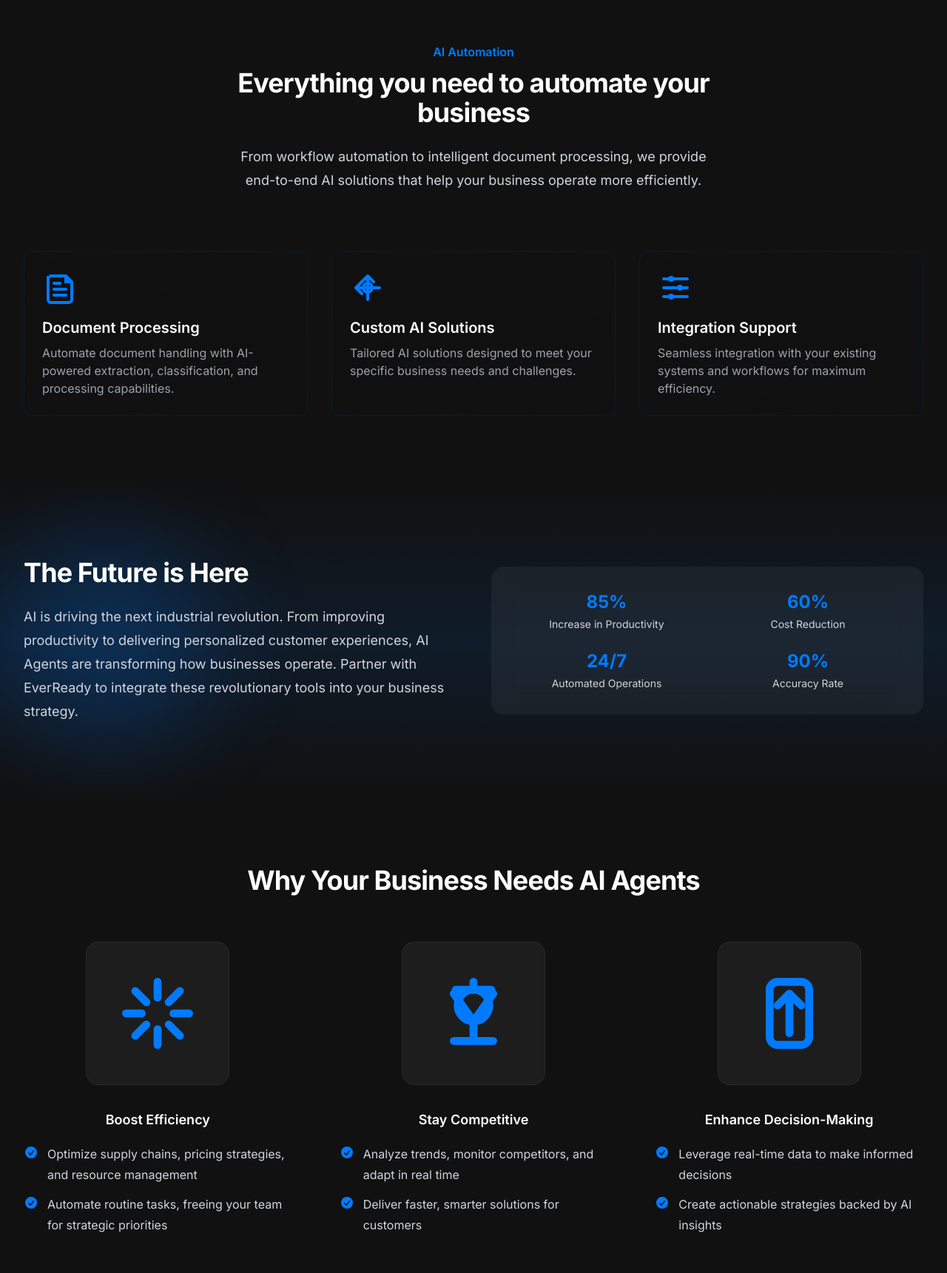
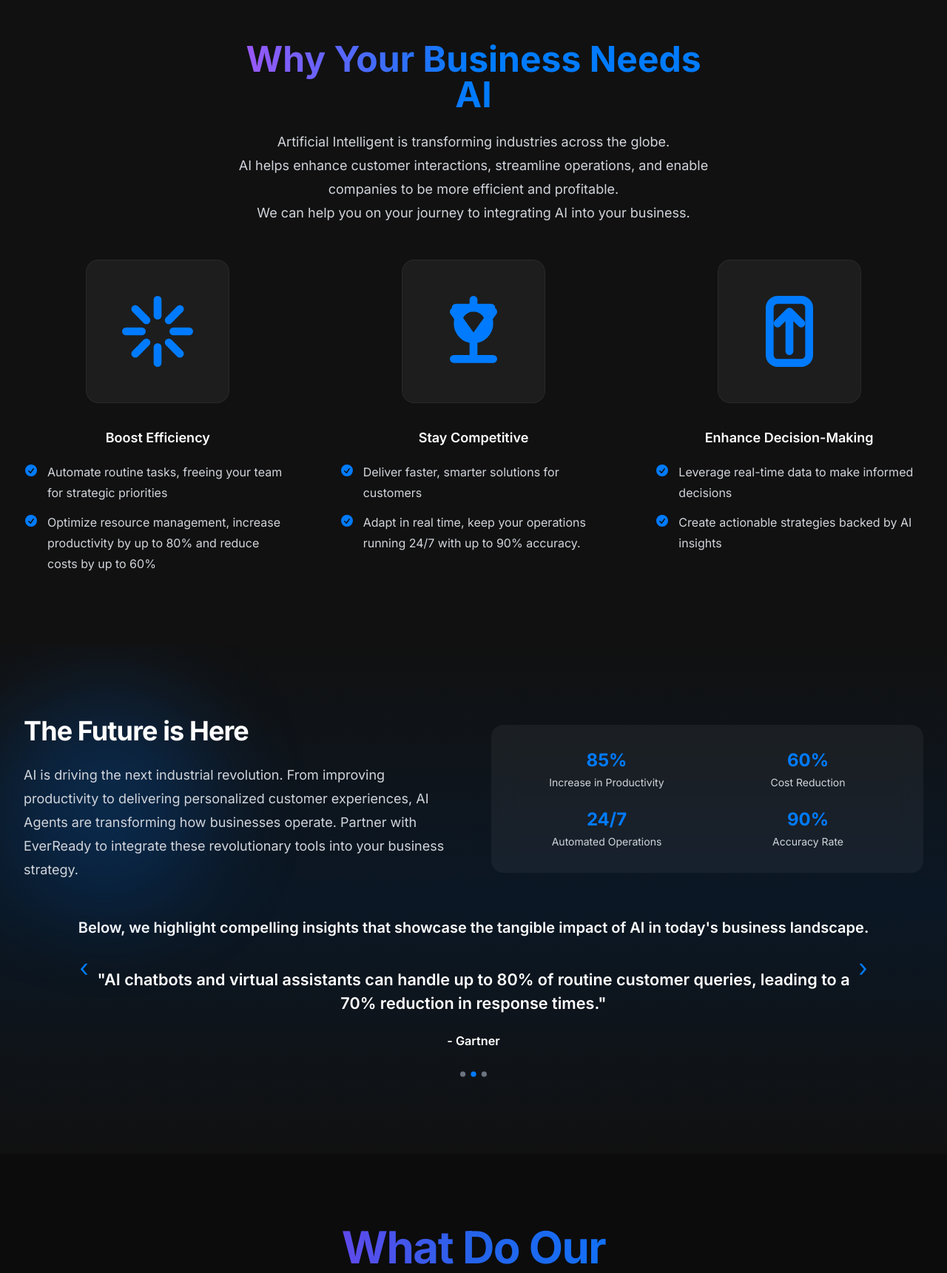
Before and after one commit to 10hith/ever-ready-frontend, a Next.js app: page / in a window 1280 px wide. Shown: the part 952-2673 px from the top of the page at 74% size. Built offline with nearby package versions, Linux system fonts and the light colour scheme.

Commit message:
UI Changes

```diff
--- a/src/app/page.tsx
+++ b/src/app/page.tsx
@@ -41,8 +41,7 @@ export default function Home() {
                 Automate Your Business with AI
               </h1>
               <p className="mt-4 sm:mt-6 text-base sm:text-lg leading-7 sm:leading-8 text-gray-300">
-                EverReady helps businesses transform their operations through intelligent automation.
-                We build custom AI solutions that streamline workflows and boost productivity.
+                <span className="block">EverReady can help automate your business processes by implementing AI in your operational workflows.</span>
               </p>
               <div className="mt-6 sm:mt-10 flex items-center gap-x-4 sm:gap-x-6">
                 <a
@@ -75,46 +74,108 @@ export default function Home() {
         </div>
       </div>
 
-      {/* Feature section */}
-      <div className="mx-auto max-w-7xl px-4 sm:px-6 lg:px-8 py-16 sm:py-24">
-        <div className="mx-auto max-w-2xl lg:text-center">
-          <h2 className="text-base font-semibold leading-7 text-everready-primary">AI Automation</h2>
-          <p className="mt-2 text-2xl sm:text-3xl lg:text-4xl font-bold tracking-tight text-white">
-            Everything you need to automate your business
-          </p>
-          <p className="mt-4 sm:mt-6 text-base sm:text-lg leading-7 sm:leading-8 text-gray-300">
-            From workflow automation to intelligent document processing, we provide end-to-end AI solutions
-            that help your business operate more efficiently.
-          </p>
-        </div>
-        <div className="mx-auto mt-12 sm:mt-16 lg:mt-20 max-w-2xl lg:max-w-none">
-          <div className="grid grid-cols-1 md:grid-cols-2 lg:grid-cols-3 gap-6 sm:gap-8">
-            {/* Document Processing */}
-            <div className="p-4 sm:p-6 rounded-xl bg-gradient-to-br from-everready-dark/40 to-everready-dark/60 backdrop-blur-sm border border-everready-primary/10 hover:border-everready-primary/30 transition-all duration-300">
-              <img src="/images/document.svg" alt="Document Processing" className="w-8 h-8 sm:w-12 sm:h-12 mb-4" />
-              <h3 className="text-xl font-semibold mb-2 text-white">Document Processing</h3>
-              <p className="text-gray-400">Automate document handling with AI-powered extraction, classification, and processing capabilities.</p>
+      {/* Why AI Agents section */}
+      <div className="relative py-16 sm:py-24">
+        <div className="mx-auto max-w-7xl px-4 sm:px-6 lg:px-8">
+          <div className="mx-auto max-w-2xl lg:text-center">
+            <h2 className="text-4xl sm:text-5xl font-bold bg-gradient-to-r from-purple-500 via-everready-primary to-everready-primary bg-clip-text text-transparent">
+              Why Your Business Needs AI
+            </h2>
+            <p className="mt-4 sm:mt-6 text-base sm:text-lg leading-7 sm:leading-8 text-gray-300">
+              <span className="block">Artificial Intelligent is transforming industries across the globe.</span>
+              <span className="block">AI helps enhance customer interactions, streamline operations, and enable companies to be more efficient and profitable.</span>
+              <span className="block">We can help you on your journey to integrating AI into your business.</span>
+            </p>
+            <div className="mt-8 sm:mt-12"></div>
+          </div>
+
+          <div className="mx-auto grid max-w-xl grid-cols-1 gap-12 sm:gap-16 lg:max-w-none lg:grid-cols-3">
+            {/* Boost Efficiency */}
+            <div className="relative group">
+              <div className="absolute -inset-4 rounded-2xl bg-gradient-to-r from-everready-primary/20 to-transparent opacity-0 group-hover:opacity-100 transition-all duration-300 blur-xl" />
+              <div className="relative flex flex-col">
+                <div className="mx-auto h-32 w-32 sm:h-48 sm:w-48 flex items-center justify-center rounded-2xl bg-white/5 p-3 ring-1 ring-white/10">
+                  <img src="/images/efficiency.svg" alt="Efficiency" className="h-20 w-20 sm:h-32 sm:w-32" />
+                </div>
+                <h3 className="mt-8 text-lg font-semibold leading-8 text-white text-center">
+                  Boost Efficiency
+                </h3>
+                <ul className="mt-4 space-y-3 text-base leading-7 text-gray-300">
+                  <li className="flex gap-x-3">
+                    <svg className="h-6 w-5 flex-none text-everready-secondary" viewBox="0 0 20 20" fill="currentColor">
+                      <path fillRule="evenodd" d="M10 18a8 8 0 100-16 8 8 0 000 16zm3.857-9.809a.75.75 0 00-1.214-.882l-3.483 4.79-1.88-1.88a.75.75 0 10-1.06 1.061l2.5 2.5a.75.75 0 001.137-.089l4-5.5z" clipRule="evenodd" />
+                    </svg>
+                    Automate routine tasks, freeing your team for strategic priorities
+                  </li>
+                  <li className="flex gap-x-3">
+                    <svg className="h-6 w-5 flex-none text-everready-secondary" viewBox="0 0 20 20" fill="currentColor">
+                      <path fillRule="evenodd" d="M10 18a8 8 0 100-16 8 8 0 000 16zm3.857-9.809a.75.75 0 00-1.214-.882l-3.483 4.79-1.88-1.88a.75.75 0 10-1.06 1.061l2.5 2.5a.75.75 0 001.137-.089l4-5.5z" clipRule="evenodd" />
+                    </svg>
+                    Optimize resource management, increase productivity by up to 80% and reduce costs by up to 60%
+                  </li>
+                </ul>
+              </div>
             </div>
 
-            {/* Custom AI Solutions */}
-            <div className="p-4 sm:p-6 rounded-xl bg-gradient-to-br from-everready-dark/40 to-everready-dark/60 backdrop-blur-sm border border-everready-primary/10 hover:border-everready-primary/30 transition-all duration-300">
-              <img src="/images/custom.svg" alt="Custom AI Solutions" className="w-8 h-8 sm:w-12 sm:h-12 mb-4" />
-              <h3 className="text-xl font-semibold mb-2 text-white">Custom AI Solutions</h3>
-              <p className="text-gray-400">Tailored AI solutions designed to meet your specific business needs and challenges.</p>
+            {/* Stay Competitive */}
+            <div className="relative group">
+              <div className="absolute -inset-4 rounded-2xl bg-gradient-to-r from-everready-primary/20 to-transparent opacity-0 group-hover:opacity-100 transition-all duration-300 blur-xl" />
+              <div className="relative flex flex-col">
+                <div className="mx-auto h-32 w-32 sm:h-48 sm:w-48 flex items-center justify-center rounded-2xl bg-white/5 p-3 ring-1 ring-white/10">
+                  <img src="/images/competitive.svg" alt="Competitive" className="h-20 w-20 sm:h-32 sm:w-32" />
+                </div>
+                <h3 className="mt-8 text-lg font-semibold leading-8 text-white text-center">
+                  Stay Competitive
+                </h3>
+                <ul className="mt-4 space-y-3 text-base leading-7 text-gray-300">
+                  <li className="flex gap-x-3">
+                    <svg className="h-6 w-5 flex-none text-everready-secondary" viewBox="0 0 20 20" fill="currentColor">
+                      <path fillRule="evenodd" d="M10 18a8 8 0 100-16 8 8 0 000 16zm3.857-9.809a.75.75 0 00-1.214-.882l-3.483 4.79-1.88-1.88a.75.75 0 10-1.06 1.061l2.5 2.5a.75.75 0 001.137-.089l4-5.5z" clipRule="evenodd" />
+                    </svg>
+                    Deliver faster, smarter solutions for customers
+                  </li>
+                  <li className="flex gap-x-3">
+                    <svg className="h-6 w-5 flex-none text-everready-secondary" viewBox="0 0 20 20" fill="currentColor">
+                      <path fillRule="evenodd" d="M10 18a8 8 0 100-16 8 8 0 000 16zm3.857-9.809a.75.75 0 00-1.214-.882l-3.483 4.79-1.88-1.88a.75.75 0 10-1.06 1.061l2.5 2.5a.75.75 0 001.137-.089l4-5.5z" clipRule="evenodd" />
+                    </svg>
+                    Adapt in real time, keep your operations running 24/7 with up to 90% accuracy.
+                  </li>
+                </ul>
+              </div>
             </div>
 
-            {/* Integration Support */}
-            <div className="p-4 sm:p-6 rounded-xl bg-gradient-to-br from-everready-dark/40 to-everready-dark/60 backdrop-blur-sm border border-everready-primary/10 hover:border-everready-primary/30 transition-all duration-300">
-              <img src="/images/integration.svg" alt="Integration Support" className="w-8 h-8 sm:w-12 sm:h-12 mb-4" />
-              <h3 className="text-xl font-semibold mb-2 text-white">Integration Support</h3>
-              <p className="text-gray-400">Seamless integration with your existing systems and workflows for maximum efficiency.</p>
+            {/* Enhance Decision-Making */}
+            <div className="relative group">
+              <div className="absolute -inset-4 rounded-2xl bg-gradient-to-r from-everready-primary/20 to-transparent opacity-0 group-hover:opacity-100 transition-all duration-300 blur-xl" />
+              <div className="relative flex flex-col">
+                <div className="mx-auto h-32 w-32 sm:h-48 sm:w-48 flex items-center justify-center rounded-2xl bg-white/5 p-3 ring-1 ring-white/10">
+                  <img src="/images/decision.svg" alt="Decision Making" className="h-20 w-20 sm:h-32 sm:w-32" />
+                </div>
+                <h3 className="mt-8 text-lg font-semibold leading-8 text-white text-center">
+                  Enhance Decision-Making
+                </h3>
+                <ul className="mt-4 space-y-3 text-base leading-7 text-gray-300">
+                  <li className="flex gap-x-3">
+                    <svg className="h-6 w-5 flex-none text-everready-secondary" viewBox="0 0 20 20" fill="currentColor">
+                      <path fillRule="evenodd" d="M10 18a8 8 0 100-16 8 8 0 000 16zm3.857-9.809a.75.75 0 00-1.214-.882l-3.483 4.79-1.88-1.88a.75.75 0 10-1.06 1.061l2.5 2.5a.75.75 0 001.137-.089l4-5.5z" clipRule="evenodd" />
+                    </svg>
+                    Leverage real-time data to make informed decisions
+                  </li>
+                  <li className="flex gap-x-3">
+                    <svg className="h-6 w-5 flex-none text-everready-secondary" viewBox="0 0 20 20" fill="currentColor">
+                      <path fillRule="evenodd" d="M10 18a8 8 0 100-16 8 8 0 000 16zm3.857-9.809a.75.75 0 00-1.214-.882l-3.483 4.79-1.88-1.88a.75.75 0 10-1.06 1.061l2.5 2.5a.75.75 0 001.137-.089l4-5.5z" clipRule="evenodd" />
+                    </svg>
+                    Create actionable strategies backed by AI insights
+                  </li>
+                </ul>
+              </div>
             </div>
           </div>
         </div>
       </div>
 
       {/* Future section */}
-      <div className="relative isolate overflow-hidden">
+      <div className="relative isolate overflow-hidden bg-black/30">
         <div className="absolute inset-0 -z-10 bg-gradient-to-b from-everready-dark via-everready-primary/10 to-everready-dark" />
 
         <div className="mx-auto max-w-7xl px-4 sm:px-6 lg:px-8 py-16 sm:py-24">
@@ -151,121 +212,16 @@ export default function Home() {
               </div>
             </div>
           </div>
-        </div>
-      </div>
 
-      {/* Why AI Agents section */}
-      <div className="relative py-16 sm:py-24">
-        <div className="mx-auto max-w-7xl px-4 sm:px-6 lg:px-8">
-          <div className="mx-auto max-w-2xl lg:text-center mb-12 sm:mb-16">
-            <h2 className="text-2xl sm:text-3xl lg:text-4xl font-bold tracking-tight text-white">
-              Why Your Business Needs AI Agents
-            </h2>
-          </div>
-
-          <div className="mx-auto grid max-w-xl grid-cols-1 gap-12 sm:gap-16 lg:max-w-none lg:grid-cols-3">
-            {/* Boost Efficiency */}
-            <div className="relative group">
-              <div className="absolute -inset-4 rounded-2xl bg-gradient-to-r from-everready-primary/20 to-transparent opacity-0 group-hover:opacity-100 transition-all duration-300 blur-xl" />
-              <div className="relative flex flex-col">
-                <div className="mx-auto h-32 w-32 sm:h-48 sm:w-48 flex items-center justify-center rounded-2xl bg-white/5 p-3 ring-1 ring-white/10">
-                  <img src="/images/efficiency.svg" alt="Efficiency" className="h-20 w-20 sm:h-32 sm:w-32" />
-                </div>
-                <h3 className="mt-8 text-lg font-semibold leading-8 text-white text-center">
-                  Boost Efficiency
-                </h3>
-                <ul className="mt-4 space-y-3 text-base leading-7 text-gray-300">
-                  <li className="flex gap-x-3">
-                    <svg className="h-6 w-5 flex-none text-everready-secondary" viewBox="0 0 20 20" fill="currentColor">
-                      <path fillRule="evenodd" d="M10 18a8 8 0 100-16 8 8 0 000 16zm3.857-9.809a.75.75 0 00-1.214-.882l-3.483 4.79-1.88-1.88a.75.75 0 10-1.06 1.061l2.5 2.5a.75.75 0 001.137-.089l4-5.5z" clipRule="evenodd" />
-                    </svg>
-                    Optimize supply chains, pricing strategies, and resource management
-                  </li>
-                  <li className="flex gap-x-3">
-                    <svg className="h-6 w-5 flex-none text-everready-secondary" viewBox="0 0 20 20" fill="currentColor">
-                      <path fillRule="evenodd" d="M10 18a8 8 0 100-16 8 8 0 000 16zm3.857-9.809a.75.75 0 00-1.214-.882l-3.483 4.79-1.88-1.88a.75.75 0 10-1.06 1.061l2.5 2.5a.75.75 0 001.137-.089l4-5.5z" clipRule="evenodd" />
-                    </svg>
-                    Automate routine tasks, freeing your team for strategic priorities
-                  </li>
-                </ul>
-              </div>
-            </div>
-
-            {/* Stay Competitive */}
-            <div className="relative group">
-              <div className="absolute -inset-4 rounded-2xl bg-gradient-to-r from-everready-primary/20 to-transparent opacity-0 group-hover:opacity-100 transition-all duration-300 blur-xl" />
-              <div className="relative flex flex-col">
-                <div className="mx-auto h-32 w-32 sm:h-48 sm:w-48 flex items-center justify-center rounded-2xl bg-white/5 p-3 ring-1 ring-white/10">
-                  <img src="/images/competitive.svg" alt="Competitive" className="h-20 w-20 sm:h-32 sm:w-32" />
-                </div>
-                <h3 className="mt-8 text-lg font-semibold leading-8 text-white text-center">
-                  Stay Competitive
-                </h3>
-                <ul className="mt-4 space-y-3 text-base leading-7 text-gray-300">
-                  <li className="flex gap-x-3">
-                    <svg className="h-6 w-5 flex-none text-everready-secondary" viewBox="0 0 20 20" fill="currentColor">
-                      <path fillRule="evenodd" d="M10 18a8 8 0 100-16 8 8 0 000 16zm3.857-9.809a.75.75 0 00-1.214-.882l-3.483 4.79-1.88-1.88a.75.75 0 10-1.06 1.061l2.5 2.5a.75.75 0 001.137-.089l4-5.5z" clipRule="evenodd" />
-                    </svg>
-                    Analyze trends, monitor competitors, and adapt in real time
-                  </li>
-                  <li className="flex gap-x-3">
-                    <svg className="h-6 w-5 flex-none text-everready-secondary" viewBox="0 0 20 20" fill="currentColor">
-                      <path fillRule="evenodd" d="M10 18a8 8 0 100-16 8 8 0 000 16zm3.857-9.809a.75.75 0 00-1.214-.882l-3.483 4.79-1.88-1.88a.75.75 0 10-1.06 1.061l2.5 2.5a.75.75 0 001.137-.089l4-5.5z" clipRule="evenodd" />
-                    </svg>
-                    Deliver faster, smarter solutions for customers
-                  </li>
-                </ul>
-              </div>
-            </div>
-
-            {/* Enhance Decision-Making */}
-            <div className="relative group">
-              <div className="absolute -inset-4 rounded-2xl bg-gradient-to-r from-everready-primary/20 to-transparent opacity-0 group-hover:opacity-100 transition-all duration-300 blur-xl" />
-              <div className="relative flex flex-col">
-                <div className="mx-auto h-32 w-32 sm:h-48 sm:w-48 flex items-center justify-center rounded-2xl bg-white/5 p-3 ring-1 ring-white/10">
-                  <img src="/images/decision.svg" alt="Decision Making" className="h-20 w-20 sm:h-32 sm:w-32" />
-                </div>
-                <h3 className="mt-8 text-lg font-semibold leading-8 text-white text-center">
-                  Enhance Decision-Making
-                </h3>
-                <ul className="mt-4 space-y-3 text-base leading-7 text-gray-300">
-                  <li className="flex gap-x-3">
-                    <svg className="h-6 w-5 flex-none text-everready-secondary" viewBox="0 0 20 20" fill="currentColor">
-                      <path fillRule="evenodd" d="M10 18a8 8 0 100-16 8 8 0 000 16zm3.857-9.809a.75.75 0 00-1.214-.882l-3.483 4.79-1.88-1.88a.75.75 0 10-1.06 1.061l2.5 2.5a.75.75 0 001.137-.089l4-5.5z" clipRule="evenodd" />
-                    </svg>
-                    Leverage real-time data to make informed decisions
-                  </li>
-                  <li className="flex gap-x-3">
-                    <svg className="h-6 w-5 flex-none text-everready-secondary" viewBox="0 0 20 20" fill="currentColor">
-                      <path fillRule="evenodd" d="M10 18a8 8 0 100-16 8 8 0 000 16zm3.857-9.809a.75.75 0 00-1.214-.882l-3.483 4.79-1.88-1.88a.75.75 0 10-1.06 1.061l2.5 2.5a.75.75 0 001.137-.089l4-5.5z" clipRule="evenodd" />
-                    </svg>
-                    Create actionable strategies backed by AI insights
-                  </li>
-                </ul>
-              </div>
-            </div>
-          </div>
-        </div>
-      </div>
-
-      {/* Beyond the Hype section */}
-      <div className="relative isolate overflow-hidden py-16 sm:py-24">
-        <div className="mx-auto max-w-7xl px-4 sm:px-6 lg:px-8">
-          <div className="mx-auto max-w-2xl lg:text-center">
-            <h2 className="text-4xl font-bold tracking-tight bg-gradient-to-r from-purple-600 via-blue-600 to-[#007BFF] bg-clip-text text-transparent sm:text-6xl">
-              Beyond the Hype: Real AI Benefits
-            </h2>
-            <p className="mt-6 text-lg leading-8 text-gray-300">
-              Artificial Intelligence has moved beyond buzzwords to become a transformative force reshaping industries worldwide.
-              The real-world benefits of AI are significant and measurable—enhancing customer interactions, streamlining operations,
-              and enabling companies to set new standards for efficiency and profitability. Below, we highlight compelling insights
+          {/* Testimonials Slider */}
+          <div className="mt-12">
+            <p className="text-center text-xl font-semibold text-white mb-8">
+              Below, we highlight compelling insights
               that showcase the tangible impact of AI in today's business landscape.
             </p>
-          </div>
-
-          {/* Testimonials Slider */}
-          <div className="relative mt-16">
-            <TestimonialSlider testimonials={aiTestimonials} />
+            <div className="relative scale-90">
+              <TestimonialSlider testimonials={aiTestimonials} />
+            </div>
           </div>
         </div>
       </div>
@@ -280,7 +236,7 @@ export default function Home() {
           </div>
 
           {/* Customer Testimonials Slider */}
-          <div className="relative mt-16">
+          <div className="relative mt-16 scale-90">
             <TestimonialSlider testimonials={customerTestimonials} />
           </div>
         </div>
--- a/src/components/TestimonialSlider.tsx
+++ b/src/components/TestimonialSlider.tsx
@@ -62,11 +62,11 @@ const TestimonialSlider = ({ testimonials, autoplayInterval = 5000 }: Testimonia
           {testimonials.map((testimonial, index) => (
             <div key={index} className="flex-none w-full px-4">
               <blockquote className="text-xl font-semibold leading-8 text-white sm:text-2xl sm:leading-9">
-                <p className={`text-center ${testimonial.company ? 'text-rose-400' : ''}`}>
+                <p className="text-center text-white">
                   "{testimonial.quote}"
                 </p>
                 <footer className="mt-6">
-                  <p className={`text-lg text-center ${testimonial.company ? 'text-white' : 'text-everready-primary'}`}>
+                  <p className="text-lg text-center text-white">
                     {testimonial.company ? testimonial.author : `- ${testimonial.author}`}
                   </p>
                   {testimonial.company && (
```
Also changed, not shown: src/app/contact/page.tsx (+8 -13 lines), src/app/services/page.tsx (+5 -5 lines), src/components/layout/Header.tsx (+1 -6 lines).
